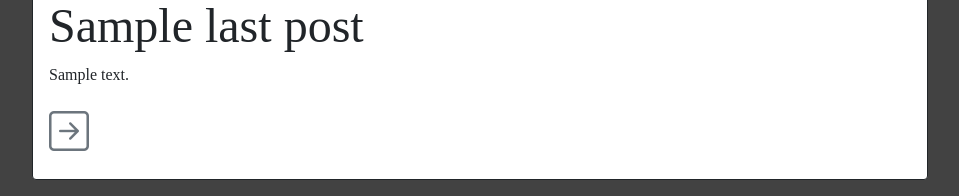
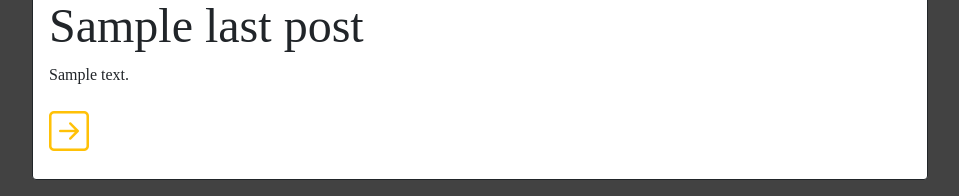
Before and after one commit to Arnaud-Joguet/barbus-webpage, a Symfony app: template templates/main/index.html.twig in a window 1280 px wide. Shown: the part 2016-2212 px from the top of the page, without its empty margins (160-1119 px from the left). Run offline with Twig, Linux system fonts and the light colour scheme; the template is opened without the code that fills it: most values are stand-ins (such as "Sample title", 1, 10 or a date in 2020); grey boxes marked "Sample" are stand-in pictures; some libraries are stand-ins or nearby versions; some web fonts are replaced.

Commit message:
list and show post ok

```diff
--- a/templates/main/index.html.twig
+++ b/templates/main/index.html.twig
@@ -16,7 +16,7 @@
         <div class="card-body">
             <h5 class="card-title homePageLastPost-title"> {{lastPost.title}} </h5>
             <p class="card-text"> {{lastPost.summary}} </p>
-        <a href="{# {{ path('film_read', {'slug': movie.slug}) }} #}" class="fs-1 mt-3 text-secondary align-self-start">
+        <a href="{{path('post_show' , {'id': lastPost.id})}} " class="fs-1 mt-3 text-warning align-self-start">
             <i class="bi bi-arrow-right-square"></i>
         </a>
         </div>
```
